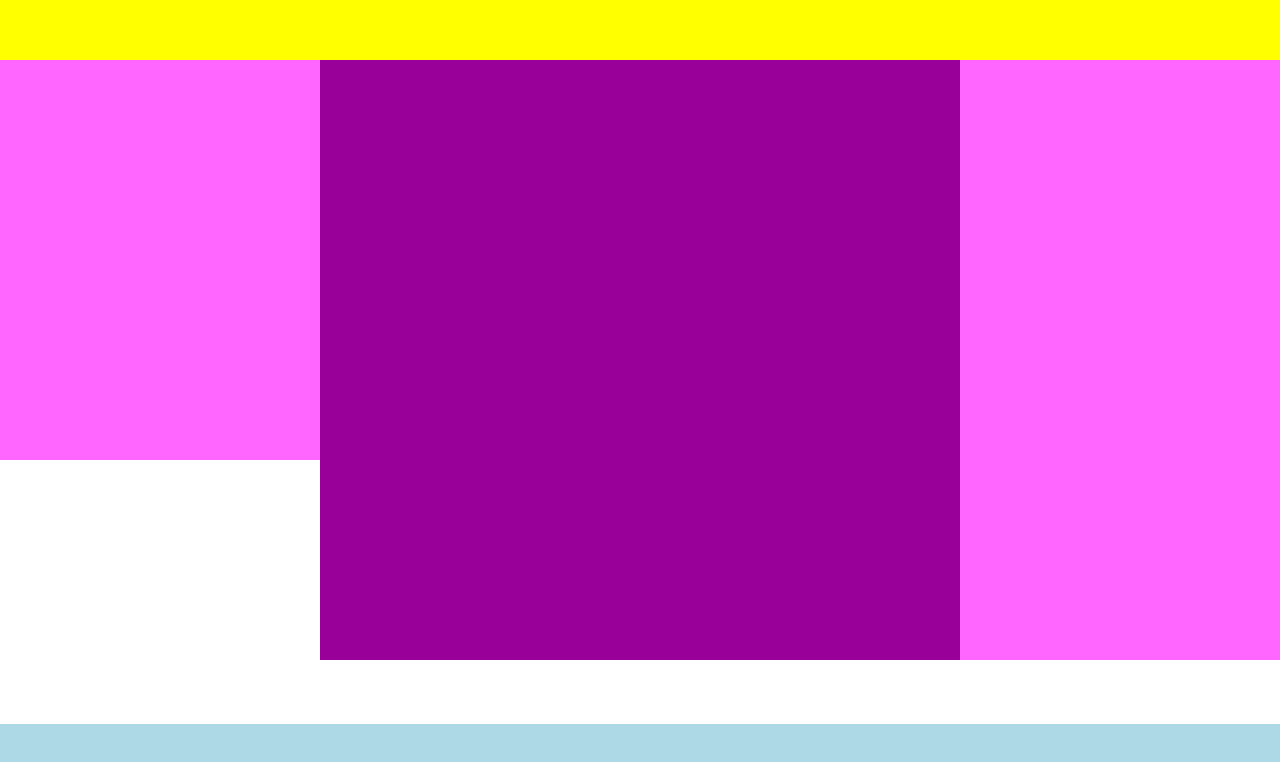
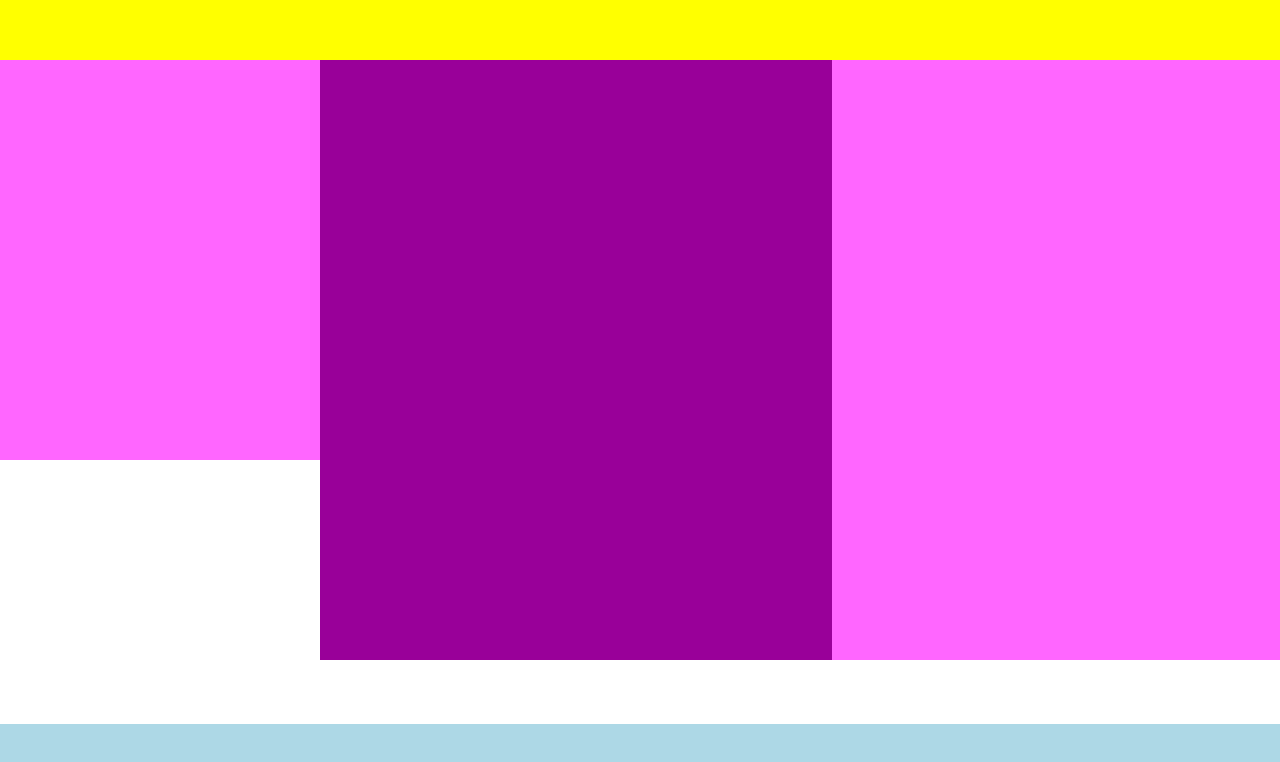
Before and after one commit to RiccioGit/htmlcss-struttura-wp, a plain HTML site: page index.html in a window 1280 px wide. Shown: the part 140-902 px from the top of the page. Drawn offline with Linux system fonts and the light colour scheme.

Commit message:
aggiunta css 2.2

```diff
--- a/css/main.css
+++ b/css/main.css
@@ -27,7 +27,7 @@ header {
 
 .colonnacentro {
   display: inline-block;
-  width: 50%;
+  width: 40%;
   height: 600px;
   background-color: #990099;
 }
@@ -35,7 +35,7 @@ header {
 .colonnadx {
   /* display: inline-block; */
   float: right;
-  width: 25%;
+  width: 35%;
   height: 600px;
   background-color: #ff66ff;
 
```
